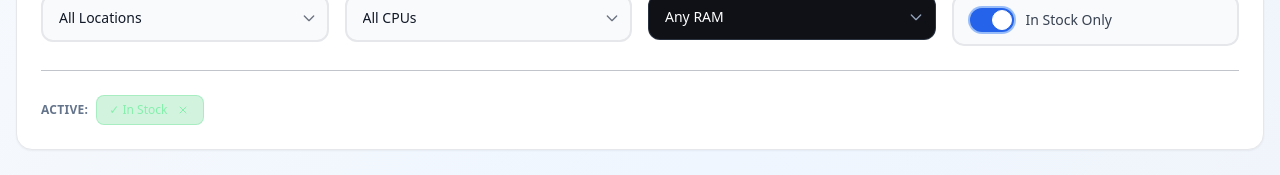
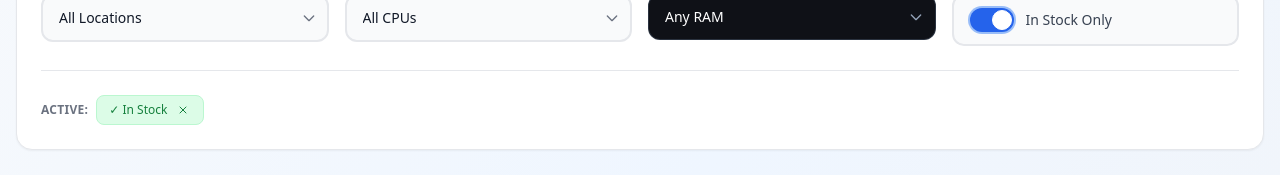
Before and after one commit to shortcut119/WHMCS-Demo, a Next.js app: page /dedicated-servers in a window 1280 px wide. Both pictures are taken after a click on the label "In Stock Only". Shown: the part 465-640 px from the top of the page. Built offline with nearby package versions, Linux system fonts and the light colour scheme.

Commit message:
fix: item

```diff
--- a/components/Filters.tsx
+++ b/components/Filters.tsx
@@ -221,15 +221,15 @@ export default function Filters({
 
         {/* Active Filters Tags */}
         {hasActiveFilters && (
-          <div className="mt-6 pt-6 border-t border-slate-700/30">
+          <div className="mt-6 pt-6 border-t border-gray-200">
             <div className="flex items-center gap-2 flex-wrap">
-              <span className="text-xs font-semibold text-slate-500 uppercase tracking-wide">Active:</span>
+              <span className="text-xs font-semibold text-gray-500 uppercase tracking-wide">Active:</span>
               {selectedLocation && (
-                <span className="inline-flex items-center gap-1.5 px-3 py-1.5 bg-blue-500/20 border border-blue-400/30 text-blue-300 rounded-lg text-xs font-medium">
+                <span className="inline-flex items-center gap-1.5 px-3 py-1.5 bg-blue-100 border border-blue-200 text-blue-700 rounded-lg text-xs font-medium">
                   📍 {selectedLocation}
                   <button
                     onClick={() => onLocationChange("")}
-                    className="ml-0.5 hover:bg-blue-400/30 rounded-full p-0.5 transition-colors"
+                    className="ml-0.5 hover:bg-blue-200 rounded-full p-0.5 transition-colors"
                   >
                     <svg className="w-3 h-3" fill="none" stroke="currentColor" viewBox="0 0 24 24">
                       <path strokeLinecap="round" strokeLinejoin="round" strokeWidth={2} d="M6 18L18 6M6 6l12 12" />
@@ -238,11 +238,11 @@ export default function Filters({
                 </span>
               )}
               {selectedCPU && (
-                <span className="inline-flex items-center gap-1.5 px-3 py-1.5 bg-purple-500/20 border border-purple-400/30 text-purple-300 rounded-lg text-xs font-medium">
+                <span className="inline-flex items-center gap-1.5 px-3 py-1.5 bg-purple-100 border border-purple-200 text-purple-700 rounded-lg text-xs font-medium">
                   🔧 {selectedCPU}
                   <button
                     onClick={() => onCPUChange("")}
-                    className="ml-0.5 hover:bg-purple-400/30 rounded-full p-0.5 transition-colors"
+                    className="ml-0.5 hover:bg-purple-200 rounded-full p-0.5 transition-colors"
                   >
                     <svg className="w-3 h-3" fill="none" stroke="currentColor" viewBox="0 0 24 24">
                       <path strokeLinecap="round" strokeLinejoin="round" strokeWidth={2} d="M6 18L18 6M6 6l12 12" />
@@ -251,11 +251,11 @@ export default function Filters({
                 </span>
               )}
               {selectedRAM && (
-                <span className="inline-flex items-center gap-1.5 px-3 py-1.5 bg-orange-500/20 border border-orange-400/30 text-orange-300 rounded-lg text-xs font-medium">
+                <span className="inline-flex items-center gap-1.5 px-3 py-1.5 bg-orange-100 border border-orange-200 text-orange-700 rounded-lg text-xs font-medium">
                   💾 {ramOptions.find(r => r.value === selectedRAM)?.label}
                   <button
                     onClick={() => onRAMChange("")}
-                    className="ml-0.5 hover:bg-orange-400/30 rounded-full p-0.5 transition-colors"
+                    className="ml-0.5 hover:bg-orange-200 rounded-full p-0.5 transition-colors"
                   >
                     <svg className="w-3 h-3" fill="none" stroke="currentColor" viewBox="0 0 24 24">
                       <path strokeLinecap="round" strokeLinejoin="round" strokeWidth={2} d="M6 18L18 6M6 6l12 12" />
@@ -264,11 +264,11 @@ export default function Filters({
                 </span>
               )}
               {inStockOnly && (
-                <span className="inline-flex items-center gap-1.5 px-3 py-1.5 bg-green-500/20 border border-green-400/30 text-green-300 rounded-lg text-xs font-medium">
+                <span className="inline-flex items-center gap-1.5 px-3 py-1.5 bg-green-100 border border-green-200 text-green-700 rounded-lg text-xs font-medium">
                   ✓ In Stock
                   <button
                     onClick={() => onInStockChange(false)}
-                    className="ml-0.5 hover:bg-green-400/30 rounded-full p-0.5 transition-colors"
+                    className="ml-0.5 hover:bg-green-200 rounded-full p-0.5 transition-colors"
                   >
                     <svg className="w-3 h-3" fill="none" stroke="currentColor" viewBox="0 0 24 24">
                       <path strokeLinecap="round" strokeLinejoin="round" strokeWidth={2} d="M6 18L18 6M6 6l12 12" />
```
